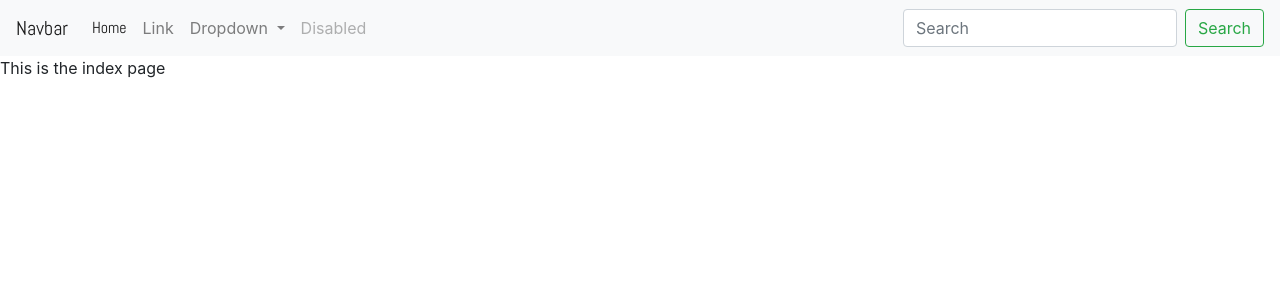
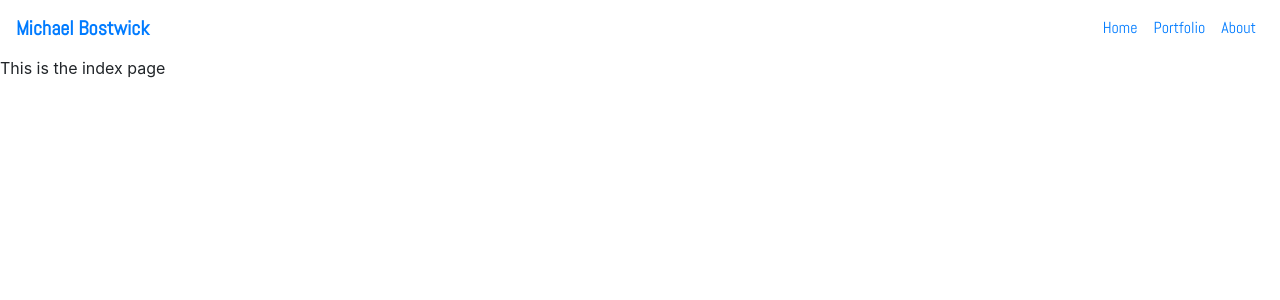
Before and after one commit to zapatosgatos/personal-portfolio, a Flask app: page / in a window 1280 px wide. Shown: the top 300 px of the page. Run offline with Flask 2, Linux system fonts and the light colour scheme; some libraries are stand-ins or nearby versions.

Commit message:
Updated navbar

```diff
--- a/personal-portfolio/static/css/custom.css
+++ b/personal-portfolio/static/css/custom.css
@@ -1,3 +1,8 @@
+/*Navbar*/
 .navbar-font{
   font-family: 'Abel', sans-serif;
 }
+
+.navbar-inner {
+    background:transparent;
+}
--- a/personal-portfolio/templates/base.html
+++ b/personal-portfolio/templates/base.html
@@ -9,21 +9,28 @@
     <title>Portfolio</title>
   </head>
 
-  <nav class="navbar navbar-expand-lg navbar-light bg-light">
-    <a class="navbar-brand navbar-font" href="#">Navbar</a>
+  <nav class="navbar navbar-expand-lg navbar-inner">
+    <a class="navbar-brand navbar-font" href="#"><strong>Michael Bostwick</strong></a>
     <button class="navbar-toggler" type="button" data-toggle="collapse" data-target="#navbarSupportedContent" aria-controls="navbarSupportedContent" aria-expanded="false" aria-label="Toggle navigation">
       <span class="navbar-toggler-icon"></span>
     </button>
 
     <div class="collapse navbar-collapse" id="navbarSupportedContent">
-      <ul class="navbar-nav mr-auto">
-        <li class="nav-item active">
-          <a class="nav-link navbar-font" href="#">Home <span class="sr-only">(current)</span></a>
+      <ul class="navbar-nav ml-auto">
+        <li class="nav-item">
+          <a class="nav-link navbar-font" href="/">Home</a>
+          <!--<a class="nav-link navbar-font" href="#">Home <span class="sr-only">(current)</span></a>-->
         </li>
+
         <li class="nav-item">
-          <a class="nav-link" href="#">Link</a>
+          <a class="nav-link navbar-font" href="#">Portfolio</a>
         </li>
-        <li class="nav-item dropdown">
+
+        <li class="nav-item">
+          <a class="nav-link navbar-font" href="#">About</a>
+        </li>
+
+        <!--<li class="nav-item dropdown">
           <a class="nav-link dropdown-toggle" href="#" id="navbarDropdown" role="button" data-toggle="dropdown" aria-haspopup="true" aria-expanded="false">
             Dropdown
           </a>
@@ -36,12 +43,12 @@
         </li>
         <li class="nav-item">
           <a class="nav-link disabled" href="#">Disabled</a>
-        </li>
+        </li>-->
       </ul>
-      <form class="form-inline my-2 my-lg-0">
+      <!--<form class="form-inline my-2 my-lg-0">
         <input class="form-control mr-sm-2" type="search" placeholder="Search" aria-label="Search">
         <button class="btn btn-outline-success my-2 my-sm-0" type="submit">Search</button>
-      </form>
+      </form>-->
     </div>
   </nav>
 
```
